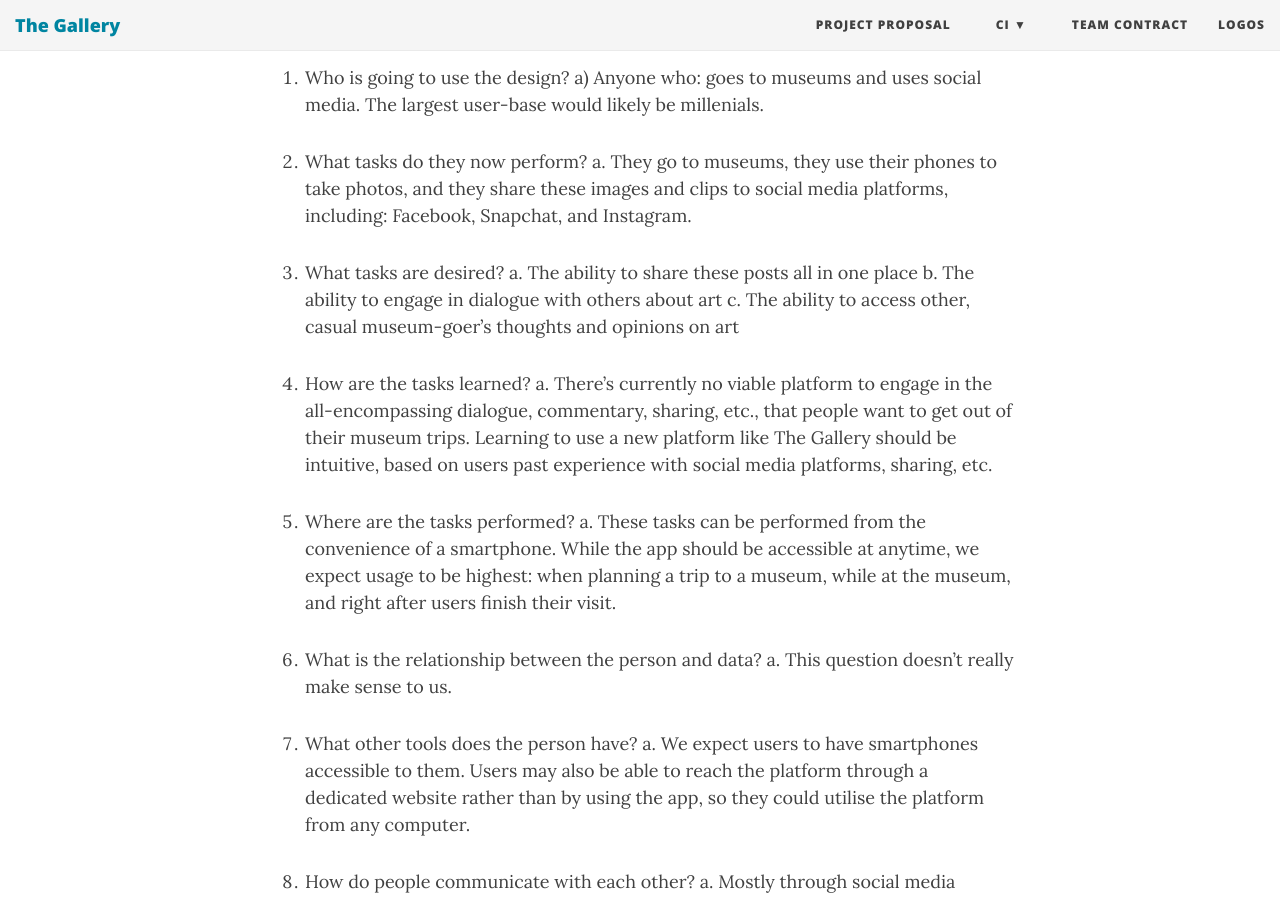
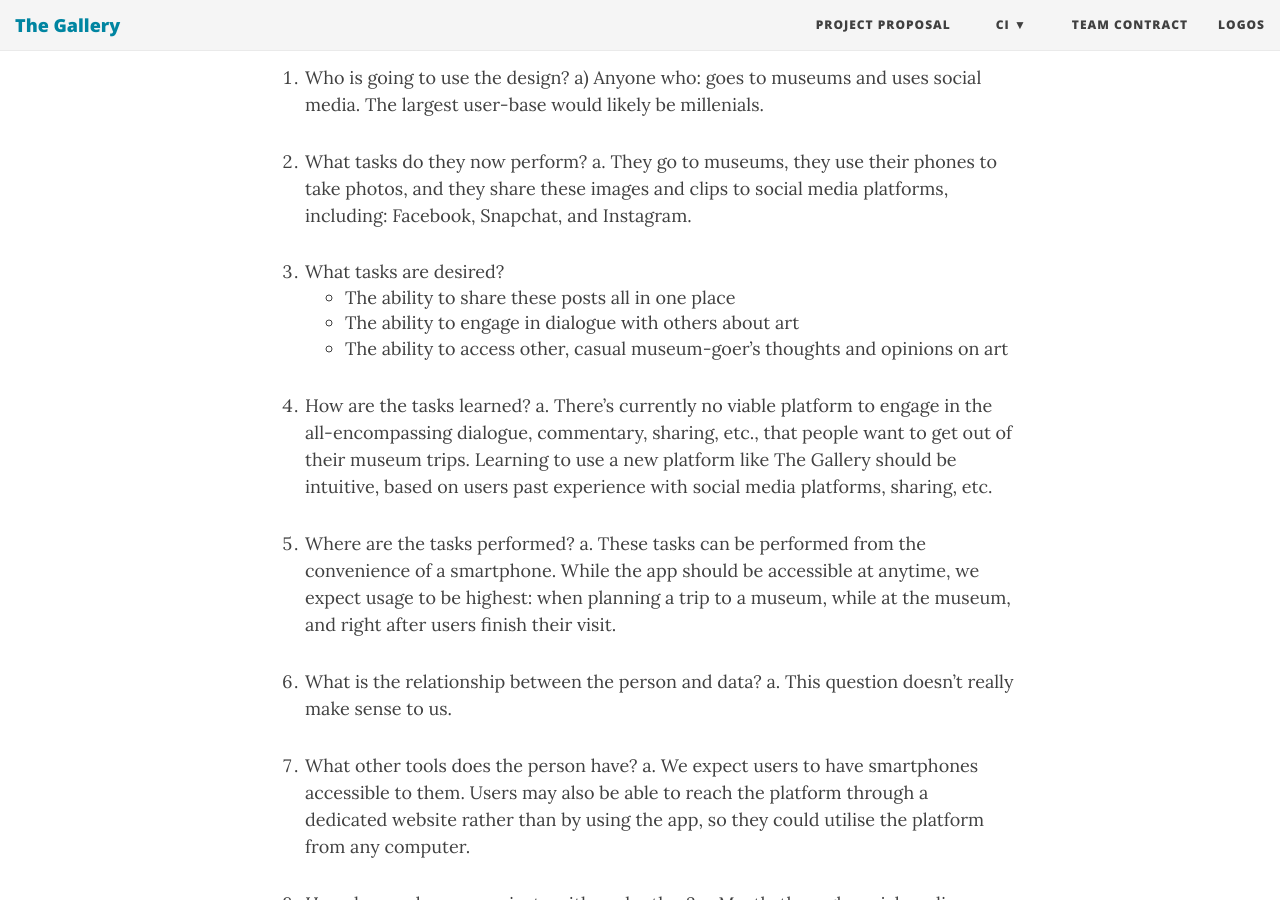
Before and after one commit to ethioeph/muse-soc-network, a Jekyll site: the page built from assignments/ci_review.md, in a window 1280 px wide and 900 px high, scrolled down 3233 px. Built offline with Jekyll 4.4.1, drawn with Linux system fonts in a browser that asks for light colours; nearby versions of some CDN libraries.

```diff
--- a/assignments/ci_review.md
+++ b/assignments/ci_review.md
@@ -41,9 +41,9 @@ _Task Analysis Questions:_
   a. They go to museums, they use their phones to take photos, and they share these images and clips to social media platforms, including: Facebook, Snapchat, and Instagram.
 
 3. What tasks are desired?
-  a. The ability to share these posts all in one place
-  b. The ability to engage in dialogue with others about art
-  c. The ability to access other, casual museum-goer’s thoughts and opinions on art
+  - The ability to share these posts all in one place
+  - The ability to engage in dialogue with others about art
+  - The ability to access other, casual museum-goer’s thoughts and opinions on art
 
 4. How are the tasks learned?
   a. There’s currently no viable platform to engage in the all-encompassing dialogue, commentary, sharing, etc., that people want to get out of their museum trips.  Learning to use a new platform like The Gallery should be intuitive, based on users past experience with social media platforms, sharing, etc.
```
